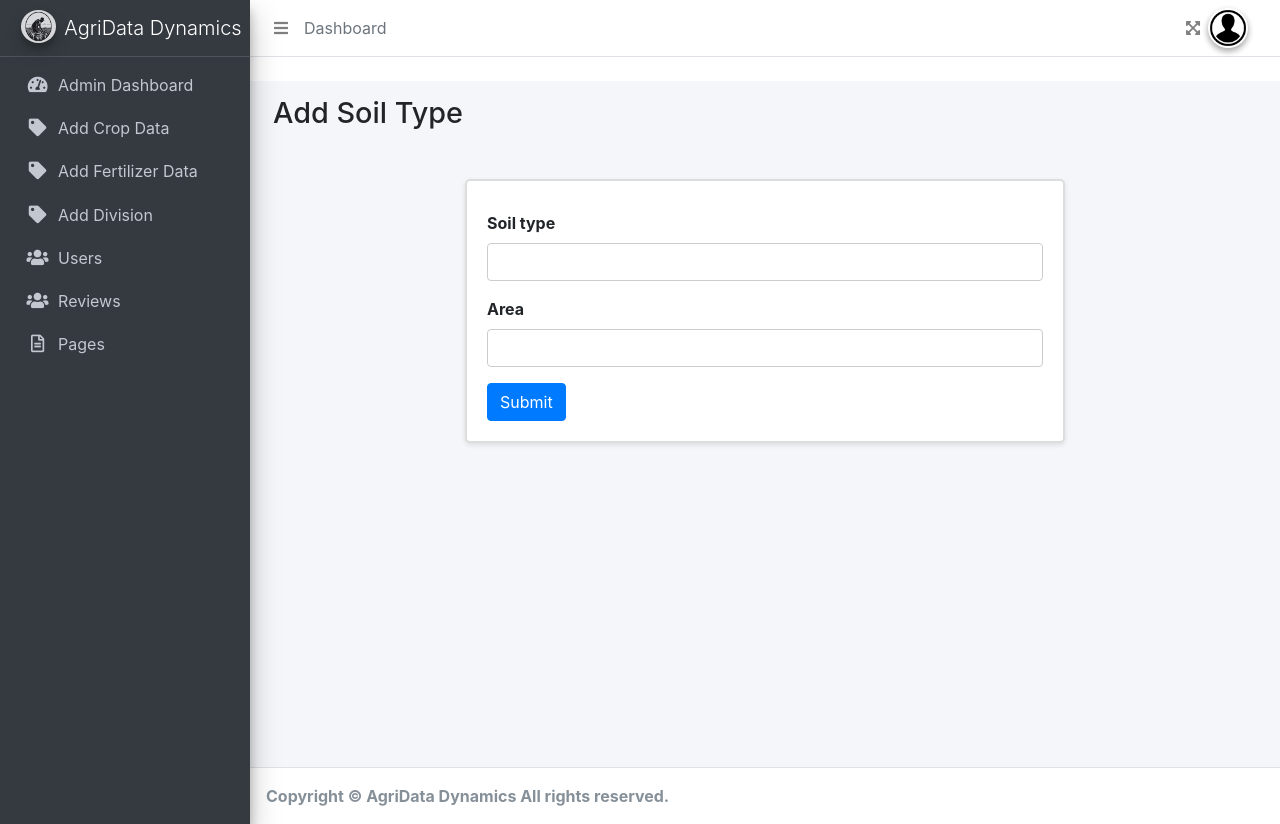
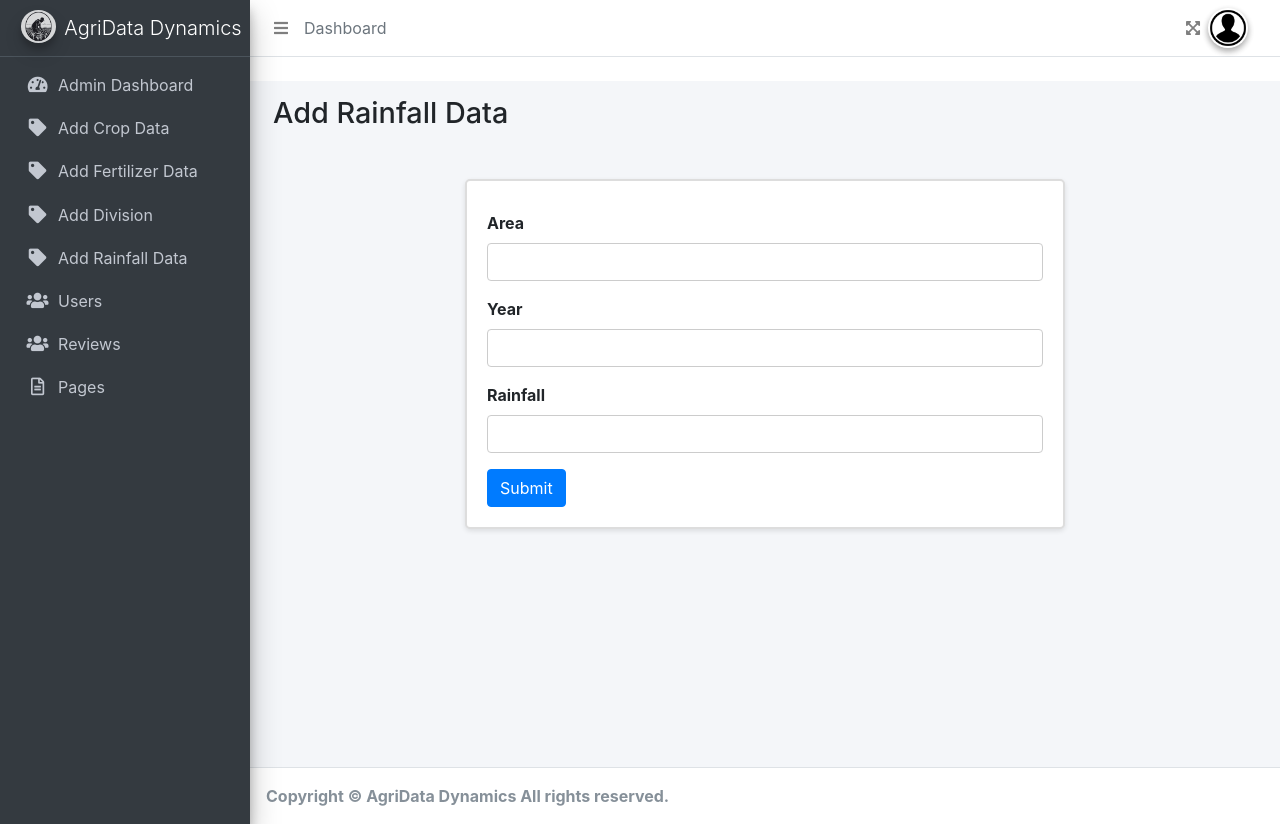
Before and after one commit to shohanislamjoy/php_agridata_dynamics, a PHP site: page /add_rainfall_data.php in a window 1280 px wide. Run offline with PHP 8.4, Linux system fonts and the light colour scheme; a user stored in the database is signed in; some libraries are stand-ins or nearby versions.

Commit message:
Rainfall data form updated

```diff
--- a/add_rainfall_data.php
+++ b/add_rainfall_data.php
@@ -11,22 +11,24 @@ if ($_SERVER['REQUEST_METHOD'] === 'POST') {
     // Get form data
 
 
-    $type = $_POST['type'];
+    $area = $_POST['area'];
 
-    $area = $_POST['area'];
+    $year = $_POST['year'];
+
+    $rainfall = $_POST['rainfall'];
 
     // Validate data (optional, can be added for better security)
     // ... (e.g., check if domain length is within allowed limit)
 
     // Prepare SQL statement (using prepared statements for security)
-    $sql = "INSERT INTO soil_type ( type, area)
-   VALUES (?, ?)";
+    $sql = "INSERT INTO rainfall ( area, year, rainfall)
+   VALUES (?, ?, ?)";
 
     $stmt = $conn->prepare($sql);
-    $stmt->bind_param("si", $type , $area);
+    $stmt->bind_param("si", $area , $year , $rainfall);
 
     if ($stmt->execute() === TRUE) {
-        $successMessage = "Soil Type Added Successfully!";
+        $successMessage = "Rainfall data Added Successfully!";
     } else {
         $errorMessage = "Error: " . $conn->error;
     }
@@ -197,6 +199,13 @@ if ($_SERVER['REQUEST_METHOD'] === 'POST') {
                         </li>
 
                         <li class="nav-item">
+                            <a href="add_rainfall_data.php" class="nav-link">
+                                <i class="nav-icon fas fa-tag"></i>
+                                <p>Add Rainfall Data</p>
+                            </a>
+                        </li>
+
+                        <li class="nav-item">
                             <a href="show_users_admin.php" class="nav-link">
                                 <i class="nav-icon  fas fa-users"></i>
                                 <p>Users</p>
@@ -229,7 +238,7 @@ if ($_SERVER['REQUEST_METHOD'] === 'POST') {
                 <div class="container-fluid">
                     <div class="row mb-2">
                         <div class="col-sm-6">
-                            <h1>Add Soil Type</h1>
+                            <h1>Add Rainfall Data</h1>
                         </div>
 
                     </div>
@@ -238,14 +247,18 @@ if ($_SERVER['REQUEST_METHOD'] === 'POST') {
                 <div class="container mt-5">
 
 
-                    <form action="add_soil_type_data.php" method="POST">
+                    <form action="add_rainfall_data.php" method="POST">
                         <div class="form-group">
-                            <label for="type">Soil type</label>
-                            <input type="text" name="type" class="form-control" maxlength="14" required>
+                            <label for="area">Area</label>
+                            <input type="text" name="area" class="form-control" maxlength="14" required>
                         </div>
                         <div class="form-group">
-                            <label for="area">Area</label>
-                            <input type="number" name="area" class="form-control" maxlength="14" required>
+                            <label for="year">Year</label>
+                            <input type="number" name="year" class="form-control" maxlength="14" required>
+                        </div>
+                        <div class="form-group">
+                            <label for="rainfall">Rainfall</label>
+                            <input type="number" name="rainfall" class="form-control" maxlength="14" required>
                         </div>
                         <button type="submit" class="btn btn-primary">Submit</button>
                     </form>
```
